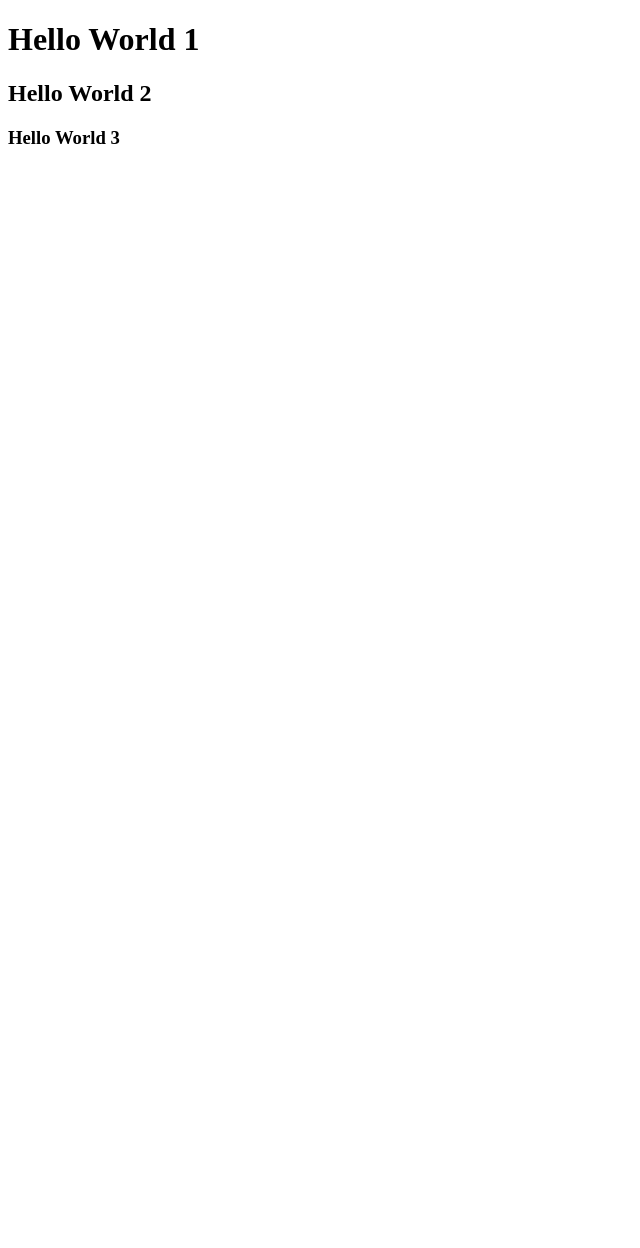
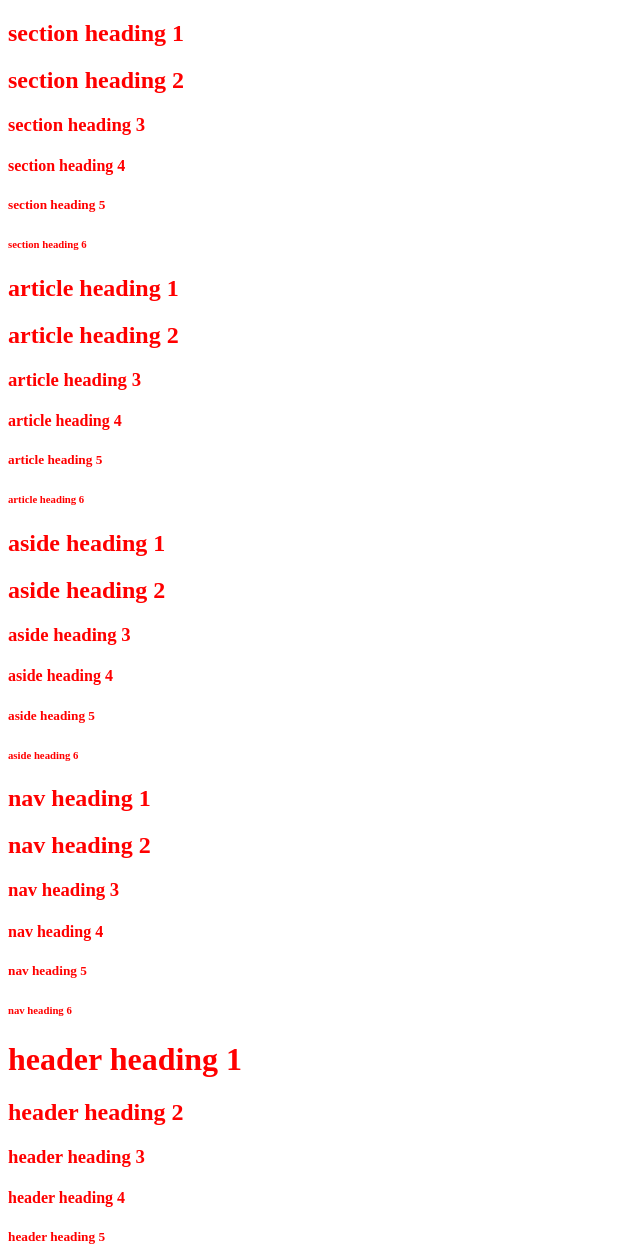
Before and after one commit to CarbonToSilicon/programming-learning, a plain HTML site: page HTML-CSS/Is() pseudo selector/Index.html in a window 1280 px wide. Shown: the top 1248 px of the page, without its empty margins (0-640 px from the left). Before the commit the page ends 800 px from the top, so only its background shows below. Drawn offline with Linux system fonts and the light colour scheme.

Commit message:
before after pseudo selectors

```diff
--- /dev/null
+++ b/HTML-CSS/Before and After pseudo selectors/before_&_after.css
@@ -0,0 +1,30 @@
+
+section {
+  background: #e8e3e3;
+  height: 100vh;
+  display: flex;
+  justify-content: center;
+  align-items: center;
+  font-size: 1.6rem;
+  color: green;
+}
+
+p::before {
+  content: "Hello, ";
+  font-size: 30px;
+  background: #37f377;
+  color: red;
+  font-weight: 900;
+}
+
+p::after {
+  content: "";
+  background-image: url(https://img.magnific.com/free-photo/closeup-shot-beautiful-butterfly-with-interesting-textures-orange-petaled-flower_181624-7640.jpg?semt=ais_test_b&w=740&q=80);
+  display: inline-block;
+  margin-left: 5px;
+  background-size: contain;
+  background-repeat: no-repeat;
+  vertical-align: middle;
+  height: 40px;
+  width: 60px;
+}
--- a/HTML-CSS/Is() pseudo selector/Index.html
+++ b/HTML-CSS/Is() pseudo selector/Index.html
@@ -4,12 +4,56 @@
   <meta charset="UTF-8">
   <meta name="viewport" content="width=device-width, initial-scale=1.0">
   <title>Document</title>
+  <link rel="stylesheet" href="Is.css">
 </head>
 <body>
+  <section>
+    <h1>section heading 1</h1>
+    <h2>section heading 2</h2>
+    <h3>section heading 3</h3>
+    <h4>section heading 4</h4>
+    <h5>section heading 5</h5>
+    <h6>section heading 6</h6>
+  </section>
+  <article>
+    <h1>article heading 1</h1>
+    <h2>article heading 2</h2>
+    <h3>article heading 3</h3>
+    <h4>article heading 4</h4>
+    <h5>article heading 5</h5>
+    <h6>article heading 6</h6>
+  </article>
+  <aside>
+    <h1>aside heading 1</h1>
+    <h2>aside heading 2</h2>
+    <h3>aside heading 3</h3>
+    <h4>aside heading 4</h4>
+    <h5>aside heading 5</h5>
+    <h6>aside heading 6</h6>
+  </aside>
+  <nav>
+    <h1>nav heading 1</h1>
+    <h2>nav heading 2</h2>
+    <h3>nav heading 3</h3>
+    <h4>nav heading 4</h4>
+    <h5>nav heading 5</h5>
+    <h6>nav heading 6</h6>
+  </nav>
   <header>
-    <h1>Hello World 1</h1>
-    <h2>Hello World 2</h2>
-    <h3>Hello World 3</h3>
+    <h1>header heading 1</h1>
+    <h2>header heading 2</h2>
+    <h3>header heading 3</h3>
+    <h4>header heading 4</h4>
+    <h5>header heading 5</h5>
+    <h6>header heading 6</h6>
   </header>
+  <footer>
+    <h1>footer heading 1</h1>
+    <h2>footer heading 2</h2>
+    <h3>footer heading 3</h3>
+    <h4>footer heading 4</h4>
+    <h5>footer heading 5</h5>
+    <h6>footer heading 6</h6>
+  </footer>
 </body>
 </html>
--- a/HTML-CSS/Is() pseudo selector/Is.css
+++ b/HTML-CSS/Is() pseudo selector/Is.css
@@ -1,3 +1,3 @@
-header:is(h1, h2, h3) {
+:is(section, nav, header, footer, aside, article) :is(h1, h2, h3, h4, h5, h6) {
   color: red;
 }
```
Also changed, not shown: HTML-CSS/Before and After pseudo selectors/index.html (added, +15 -0 lines), HTML-CSS/mix-blend-mode/Mix-blend-mode.css (+3 -3 lines).
